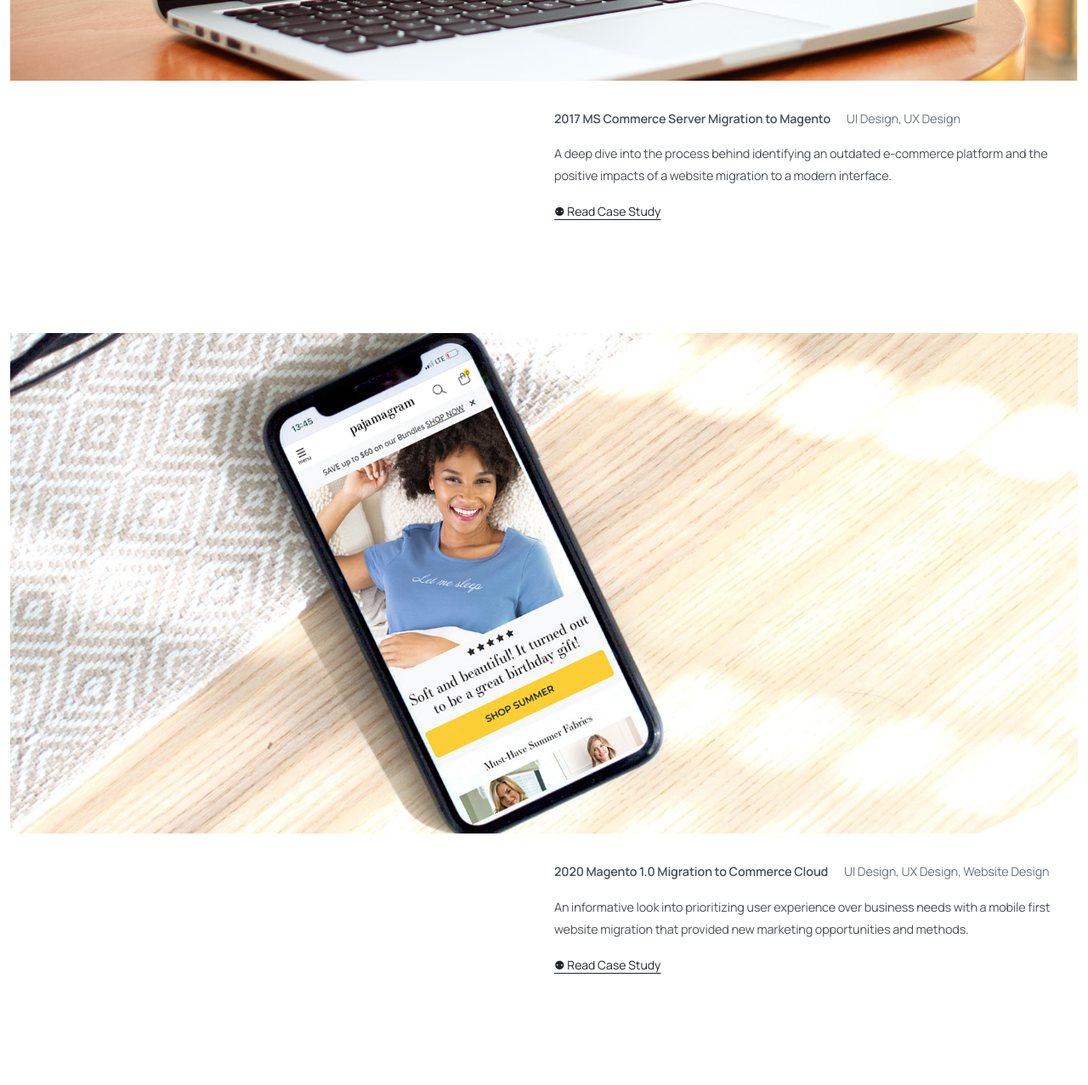
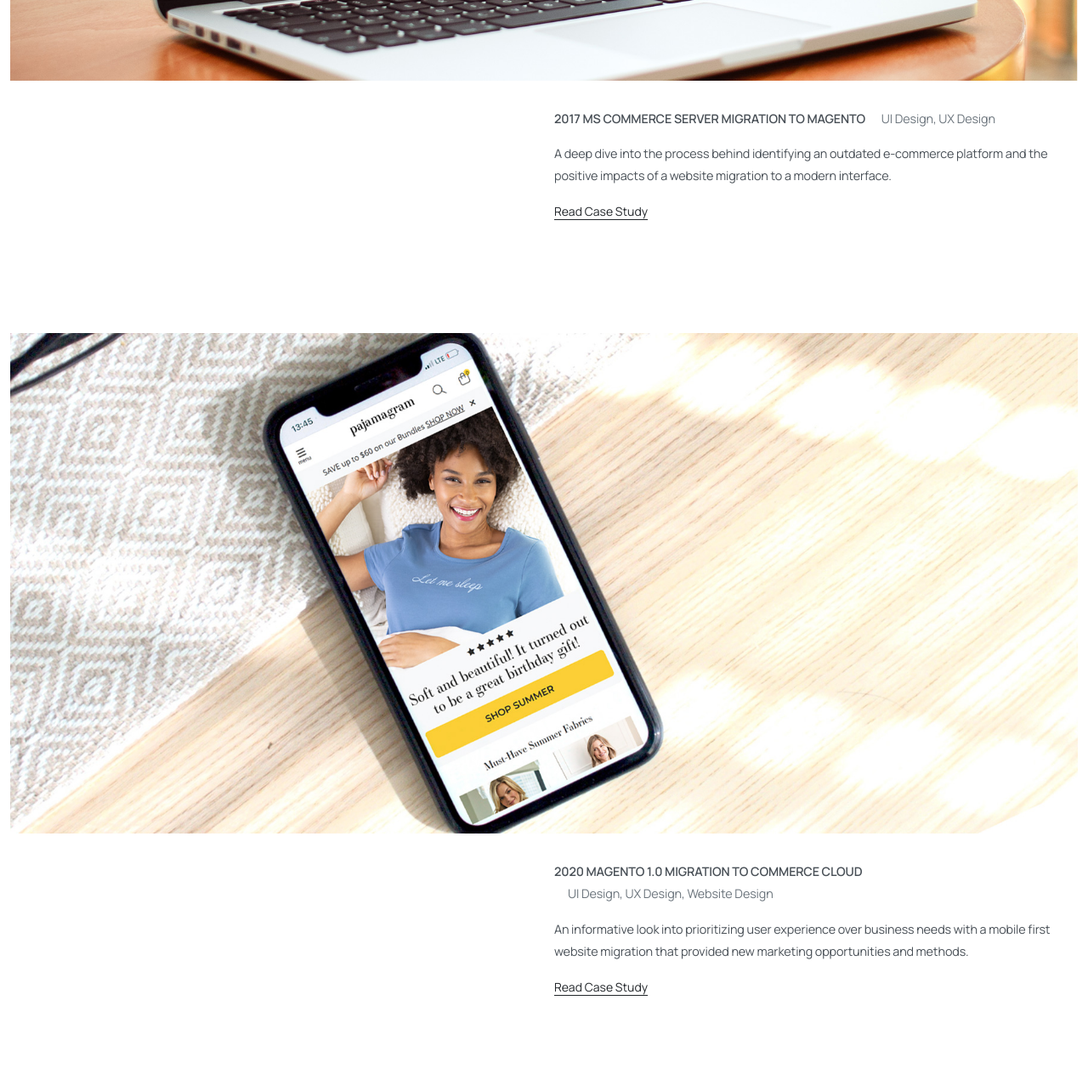
Before and after one commit to shewchuck/tdc, a plain HTML site: page index.html in a window 1280 px wide. Shown: the part 1200-2477 px from the top of the page at 85% size. Drawn offline with nearby package versions, Linux system fonts and the light colour scheme.

Commit message:
update case study titles to uppercase

```diff
--- a/index.html
+++ b/index.html
@@ -130,12 +130,12 @@
       </div>
       <div class="row home-header--case">
         <div class="col-12 col-sm-10 col-lg-6 offset-sm-2 offset-lg-6">
-          <p><span class="fw-semibold d-block d-md-inline-block">2017 MS Commerce Server Migration to Magento</span>
+          <p><span class="text-uppercase fw-semibold d-block d-md-inline-block">2017 MS Commerce Server Migration to Magento</span>
             <span class="d-block d-md-inline-block ms-md-3 text-secondary">UI Design, UX Design</span>
           </p>
           <p>A deep dive into the process behind identifying an outdated e-commerce platform and the positive impacts of
             a website migration to a modern interface.</p>
-          <a href="pajamagram-2017.html" class="small link-dark link-offset-2" title="Read Case Study">&#9865; Read Case
+          <a href="pajamagram-2017.html" class="small link-dark link-offset-2" title="Read Case Study">Read Case
             Study</a>
         </div>
       </div>
@@ -152,12 +152,12 @@
       </div>
       <div class="row home-header--case">
         <div class="col-12 col-sm-10 col-lg-6 offset-sm-2 offset-lg-6">
-          <p><span class="fw-semibold d-block d-md-inline-block">2020 Magento 1.0 Migration to Commerce Cloud</span>
+          <p><span class="text-uppercase fw-semibold d-block d-md-inline-block">2020 Magento 1.0 Migration to Commerce Cloud</span>
             <span class="d-block d-md-inline-block ms-md-3 text-secondary">UI Design, UX Design, Website Design</span>
           </p>
           <p>An informative look into prioritizing user experience over business needs with a mobile first website
             migration that provided new marketing opportunities and methods.</p>
-          <a href="pajamagram-2020.html" class="small link-dark link-offset-2" title="Read Case Study">&#9865; Read Case
+          <a href="pajamagram-2020.html" class="small link-dark link-offset-2" title="Read Case Study">Read Case
             Study</a>
         </div>
       </div>
@@ -174,12 +174,12 @@
       </div>
       <div class="row home-header--case">
         <div class="col-12 col-sm-10 col-lg-6 offset-sm-2 offset-lg-6">
-          <p><span class="fw-semibold d-block d-md-inline-block">2020 Magento 1.0 Migration to Commerce Cloud</span>
+          <p><span class="text-uppercase fw-semibold d-block d-md-inline-block">2020 Magento 1.0 Migration to Commerce Cloud</span>
             <span class="d-block d-md-inline-block ms-md-3 text-secondary">UI Design, UX Design, Website Design</span>
           </p>
           <p>Discover how migrating a website to a more standardized shopping experience increased product visibility
             and sales, while improving brand loyalty.</p>
-          <a href="vtbear-2020.html" class="small link-dark link-offset-2" title="Read Case Study">&#9865; Read Case
+          <a href="vtbear-2020.html" class="small link-dark link-offset-2" title="Read Case Study">Read Case
             Study</a>
         </div>
       </div>
@@ -196,12 +196,12 @@
       </div>
       <div class="row home-header--case">
         <div class="col-12 col-sm-10 col-lg-6 offset-sm-2 offset-lg-6">
-          <p><span class="fw-semibold d-block d-md-inline-block">2024 Commerce Cloud Migration to Shopify</span>
+          <p><span class="text-uppercase fw-semibold d-block d-md-inline-block">2024 Commerce Cloud Migration to Shopify</span>
             <span class="d-block d-md-inline-block ms-md-3 text-secondary">UI Design, UX Design, Website Design</span>
           </p>
           <p>An in-depth assessment of why selecting a theme that supports accessibility, mobile experience, and
             marketing efforts is incredibly important.</p>
-          <a href="pajamagram-2024.html" class="small link-dark link-offset-2" title="Read Case Study">&#9865; Read Case
+          <a href="pajamagram-2024.html" class="small link-dark link-offset-2" title="Read Case Study">Read Case
             Study</a>
         </div>
       </div>
```
